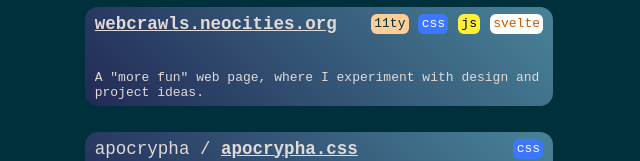
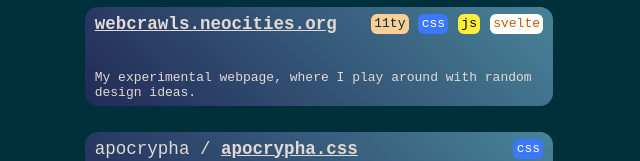
Before and after one commit to webcrawls/webcrawls.github.io, a SvelteKit app: page /projects in a window 1280 px wide. Shown: the part 397-558 px from the top of the page, without its empty margins (321-961 px from the left). Built offline with nearby package versions, Linux system fonts and the light colour scheme.

Commit message:
💄(projects) improve wording

```diff
--- a/src/routes/projects/+page.svelte
+++ b/src/routes/projects/+page.svelte
@@ -13,11 +13,12 @@
     </ProjectCard>
     <ProjectCard name="webcrawls.neocities.org" badges={["svelte", "js", "css", "11ty"]}
                  url="https://webcrawls.neocities.org">
-        <p slot="description">A "more fun" web page, where I experiment with design and project ideas.</p>
+        <p slot="description">My experimental webpage, where I play around with random design ideas.</p>
     </ProjectCard>
     <ProjectCard author="apocrypha" name="apocrypha.css" badges={["css"]}
                  url="https://github.com/apocryphaCSS/apocrypha.css">
-        <p slot="description">A CSS theme designed around simplicity. Lead by my friend, I occasionally contribute :)</p>
+        <p slot="description">A CSS theme designed around simplicity. Lead by my friend, I occasionally contribute
+            :)</p>
     </ProjectCard>
     <ProjectCard author="incendo" name="interfaces" badges={["minecraft", "java"]}
                  url="https://github.com/incendo/interfaces">
```
